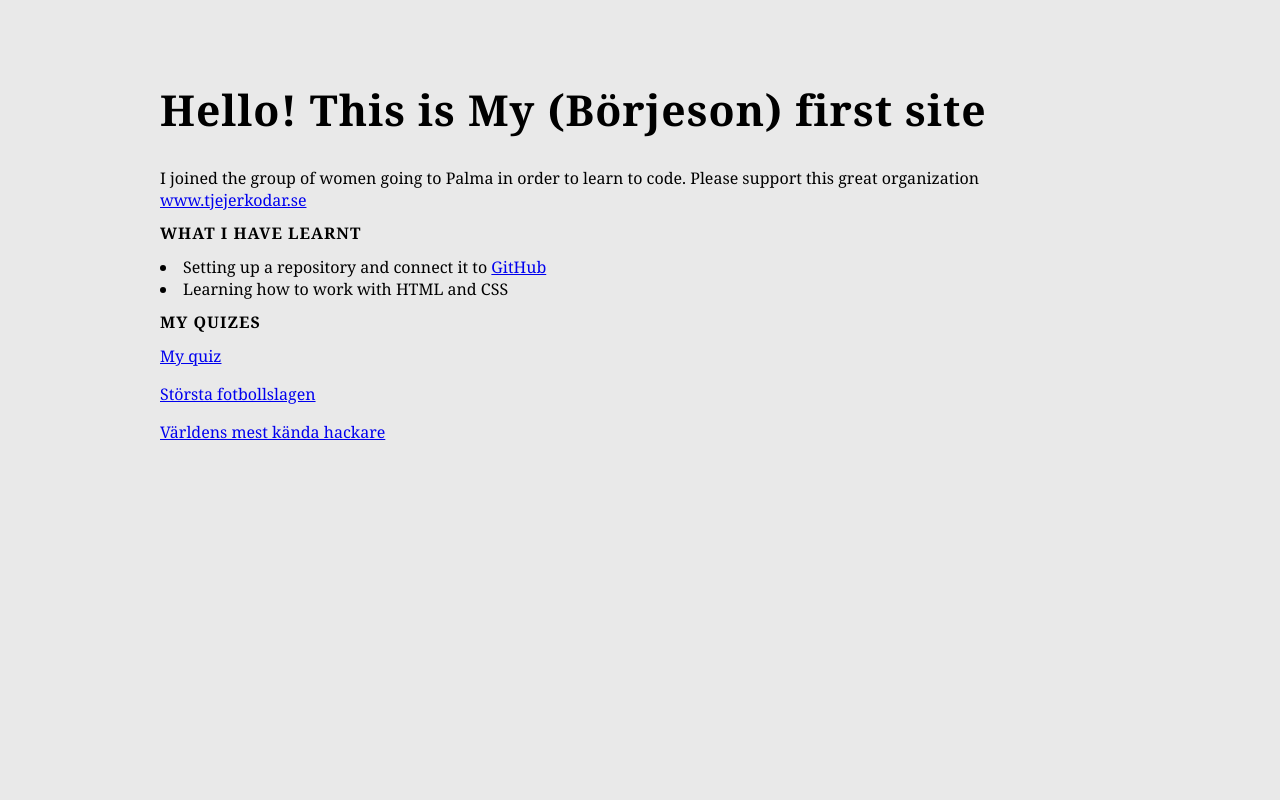
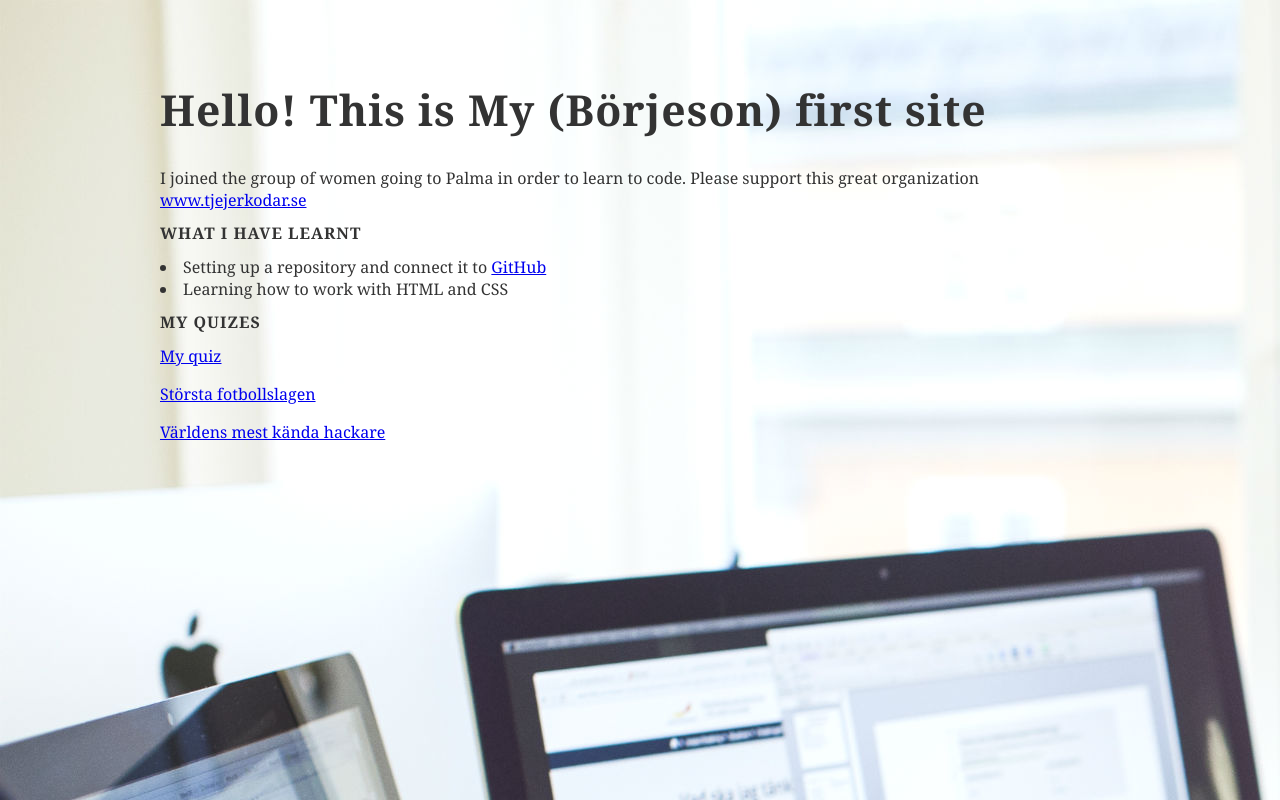
Before and after one commit to MyBorjeson/quizsite, a Django app: page / in a window 1280 px wide. Run offline with Django 3.2, Linux system fonts and the light colour scheme.

Commit message:
Added image background to css

```diff
--- a/Static/my.css
+++ b/Static/my.css
@@ -1,9 +1,18 @@
+
 body {
+    background-image:url('my.jpg');
+    background-repeat: no-repeat;
+    position: relative;
+    width: 85%;
+    height: 610px;
+    margin-left: auto;
+    margin-right: auto;
     font-family: Georgia,"Times New Roman",Times,serif;
     max-width: 960px;
     background-color: #e9e9e9;
     margin: 0 auto;
     margin-top: 80px;
+    color: #333333;
 }
 
 h1 {
@@ -18,6 +27,8 @@ h2 {
     letter-spacing: 1px;
 }
 p {
+    : #333333;
+    font-family: Georgia,"Times New Roman",Times,serif;
 
 }
 ul {
@@ -35,7 +46,7 @@ a.navigation.nav:link, a:visited {
     display: block;
     width: 120px;
     font-weight: bold;
-    color: #ff748c;
+    color: #0000FF;
     background-color: #98bf21;
     text-align: center;
     padding: 4px;
```
Also changed, not shown: Static/my.jpg (added).
